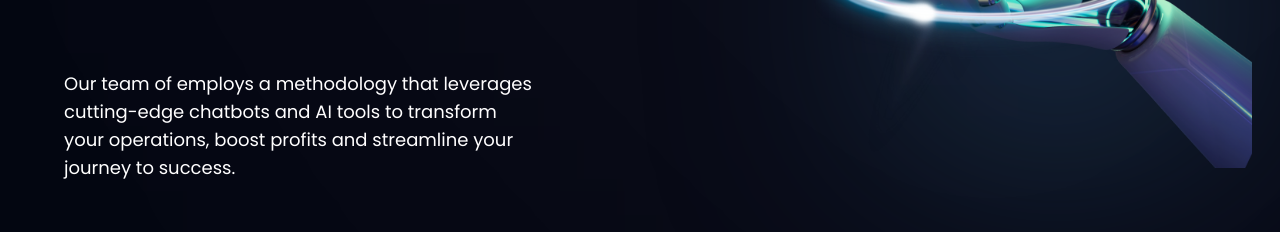
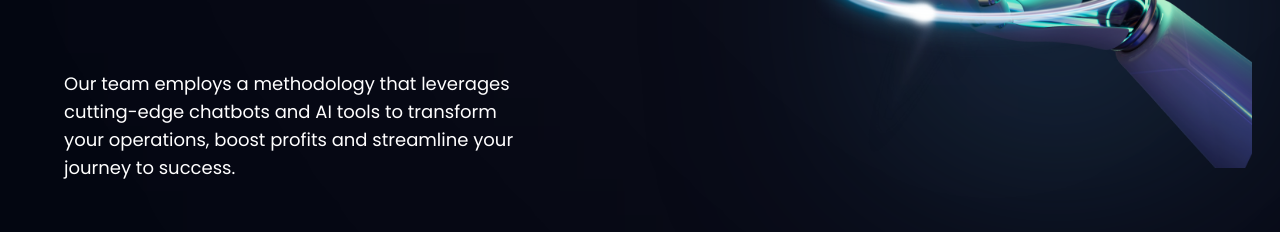
Before and after one commit to UmairWaraich07/automForest, a Next.js app: page / in a window 1280 px wide. Shown: the part 511-743 px from the top of the page. Built offline with nearby package versions, Linux system fonts and the light colour scheme.

Commit message:
fixes minor types

```diff
--- a/components/Hero.js
+++ b/components/Hero.js
@@ -45,7 +45,7 @@ const Hero = () => {
         <p
           className={`styles.paragraph max-w-[470px] text-white mt-5 sm:text-lg`}
         >
-          Our team of employs a methodology that leverages cutting-edge chatbots
+          Our team employs a methodology that leverages cutting-edge chatbots
           and AI tools to transform your operations, boost profits and
           streamline your journey to success.
         </p>
```
